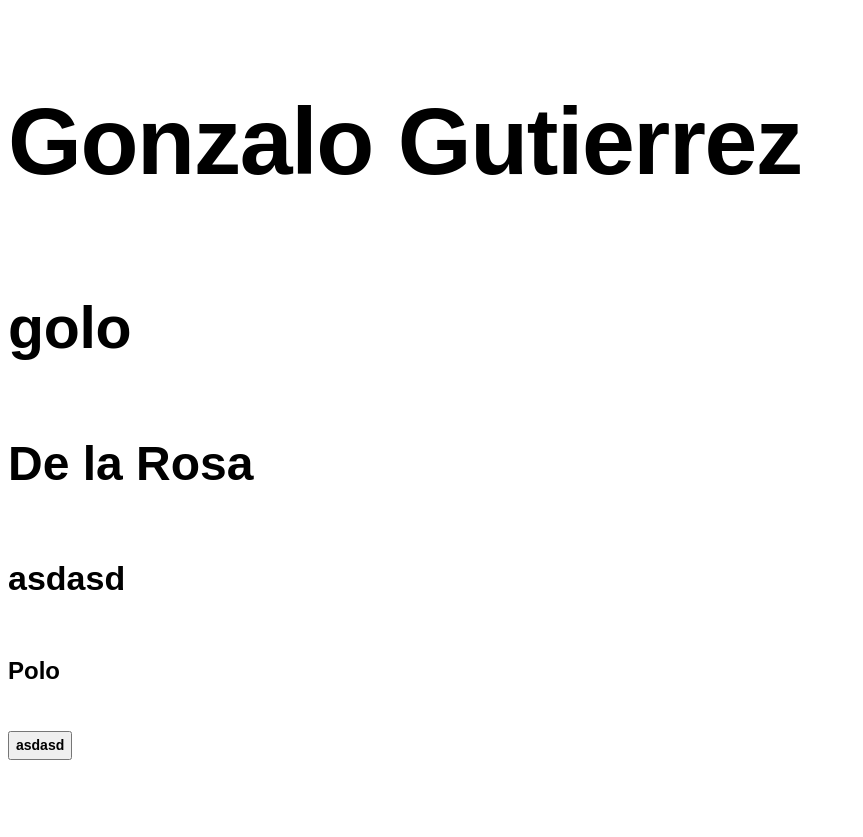
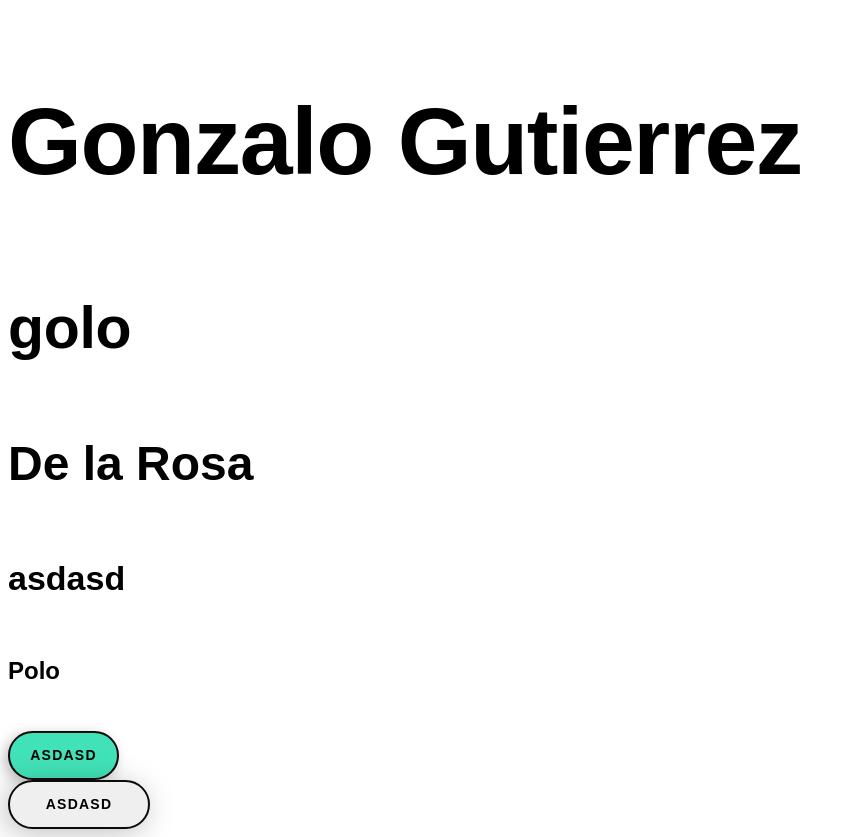
Before and after one commit to Gonzalogdlr/PortafoliodeElisa, a plain HTML site: page index.html in a window 1280 px wide. Shown: the whole page, without its empty margins (0-863 px from the left). Before the commit the page ends 800 px from the top, so only its background shows below. Drawn offline with Linux system fonts and the light colour scheme.

Commit message:
Change Button tag

```diff
--- a/index.html
+++ b/index.html
@@ -12,7 +12,7 @@
   <h3>De la Rosa</h3>
   <h4>asdasd</h4>
   <h5>Polo</h5>
-  <Button>asdasd</Button>
-
+  <Button class="button button-primary">asdasd</Button>
+  <Button class="button button-secondary">asdasd</Button>
 </body>
 </html>
--- a/src/css/components/button.css
+++ b/src/css/components/button.css
@@ -4,6 +4,9 @@ button{
   font-weight: bold;
   font-size: 14px;
   line-height: 23px;
+  text-align: center;
+  letter-spacing: 1.25px;
+  text-transform: uppercase;
 }
 .button{
   display: flex;
@@ -14,6 +17,7 @@ button{
   border-radius: 90px;
   box-sizing: border-box;
   border: 2px solid #0F0A0A;
+
 }
 
 .button-primary{
--- a/src/css/style.css
+++ b/src/css/style.css
@@ -1,2 +1,4 @@
 @import './base/global.css';
-@import './base/typography.css'
+@import './base/typography.css';
+
+@import './components/button.css'
```
